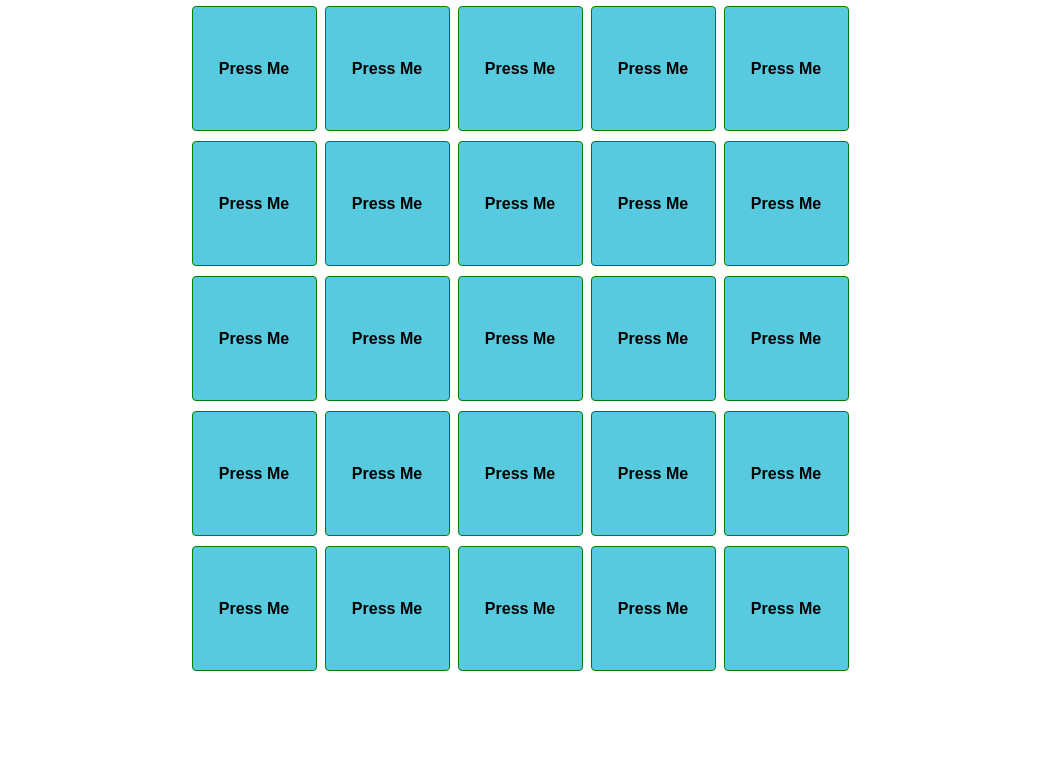
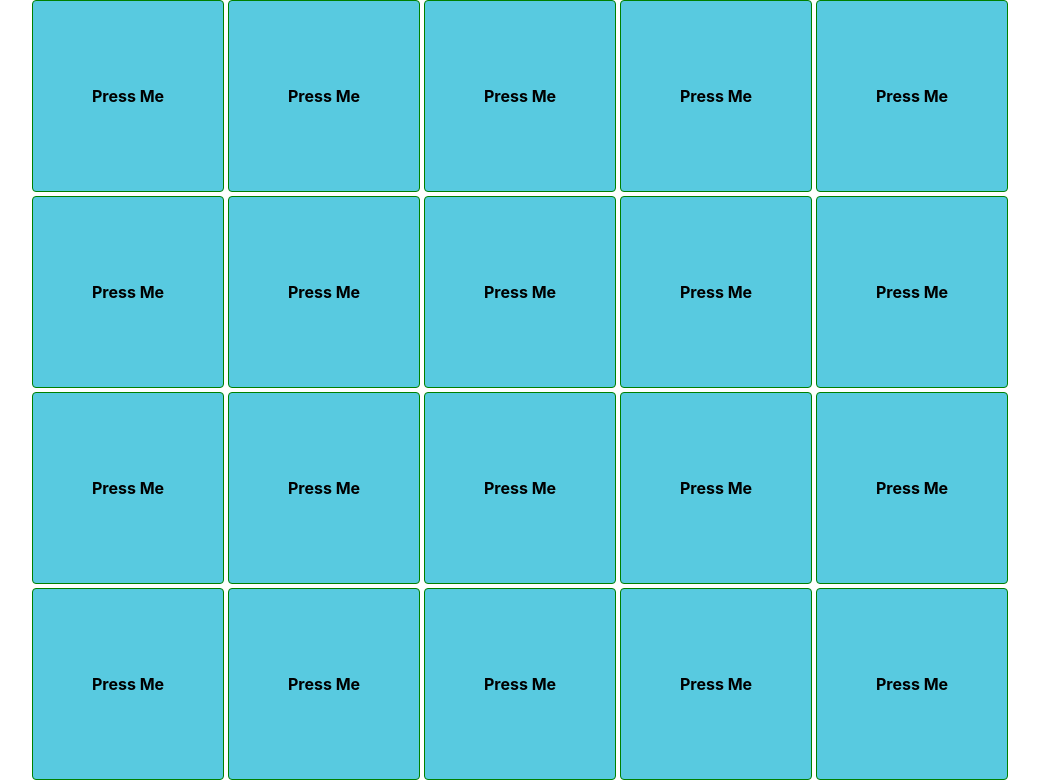
Before and after one commit to aBraveNewURL/Build_A_Bingo, a React (Create React App) app in the folder client/: page / in a window 1280 px wide. Shown: the top 782 px of the page, without its empty margins (120-1159 px from the left). Built offline with nearby package versions, Linux system fonts and the light colour scheme.

Commit message:
Rebuilt Bingo.js using Tailwind grid, added process.env variable to auth.js.

```diff
--- a/client/public/index.html
+++ b/client/public/index.html
@@ -25,6 +25,23 @@
       Learn how to configure a non-root public URL by running `npm run build`.
     -->
     <title>React App</title>
+    <script src="https://cdn.tailwindcss.com"></script>
+    <script>
+      tailwind.config = {
+        theme: {
+          fontSize: {
+            xs: "0.5rem",
+            sm: "0.75rem",
+            base: "1rem",
+          },
+          extend: {
+            colors: {
+              darkerBlue: "#328494",
+            },
+          },
+        },
+      };
+    </script>
   </head>
   <body>
     <noscript>You need to enable JavaScript to run this app.</noscript>
--- a/client/src/Bingo/Bingo.css
+++ b/client/src/Bingo/Bingo.css
@@ -3,20 +3,31 @@
     justify-content: center;
    }
 
-   table td {
+   /* added table tbody styling so table rows will wrap */
+/* table tbody {
+    display: flex;
+} */
+
+/* added tr styling to make individual squares wrap in columns */
+/* table tr {
+    display: flex;
+    flex-direction: column;
+} */
+
+   /* table td {
        border: 1px solid green;
        width: 125px;
        height: 125px;
-   }
+   } */
 
    button {
    border: 1px solid green;
-   width: 125px;
+   /* width: 125px;
    height: 125px;
    font-size: 16px;
-   padding: 7px 20px 7px 20px;
+   padding: 7px 20px 7px 20px; */
    background-color: #58CAE0;
-   margin: 4px;
+   /* margin: 4px; */
    cursor: pointer;
    border-radius: 4px;
    outline: none;
--- a/client/src/Bingo/Bingo.js
+++ b/client/src/Bingo/Bingo.js
@@ -3,49 +3,99 @@ import Button from './Button.jsx';
 
 // TODO: change cursor styling upon card hover
 
+// old code in case using a table is preferrable
+// let Game = () => {
+//     // game rules and mechanics go here
+//     return (
+//         <div className='container'>
+//             <table>
+//                 <tbody>
+//                     <tr>
+//                         <Button num={0} />
+//                         <Button num={1} />
+//                         <Button num={2} />
+//                         <Button num={3} />
+//                         <Button num={4} />
+//                     </tr>
+//                     <tr>
+//                         <Button num={5} />
+//                         <Button num={6} />
+//                         <Button num={7} />
+//                         <Button num={8} />
+//                         <Button num={9} />
+//                     </tr>
+//                     <tr>
+//                         <Button num={10} />
+//                         <Button num={11} />
+//                         <Button num={12} />
+//                         <Button num={13} />
+//                         <Button num={14} />
+//                     </tr>
+//                     <tr>
+//                         <Button num={15} />
+//                         <Button num={16} />
+//                         <Button num={17} />
+//                         <Button num={18} />
+//                         <Button num={19} />
+//                     </tr>
+//                     <tr>
+//                         <Button num={20} />
+//                         <Button num={21} />
+//                         <Button num={22} />
+//                         <Button num={23} />
+//                         <Button num={24} />
+//                     </tr>
+//                 </tbody>
+//             </table>
+//         </div>
+//     )
+
+// }
+
+const squareSize = "w-12 h-12 sm:w-24 sm:h-24 md:w-32 md:h-32 lg:w-40 lg:h-40 xl:w-48 xl:h-48"
+
 let Game = () => {
-    // game rules and mechanics go here
     return (
         <div className='container'>
-            <table>
-                <tbody>
-                    <tr>
-                        <Button num={0} />
-                        <Button num={1} />
-                        <Button num={2} />
-                        <Button num={3} />
-                        <Button num={4} />
-                    </tr>
-                    <tr>
-                        <Button num={5} />
-                        <Button num={6} />
-                        <Button num={7} />
-                        <Button num={8} />
-                        <Button num={9} />
-                    </tr>
-                    <tr>
-                        <Button num={10} />
-                        <Button num={11} />
-                        <Button num={12} />
-                        <Button num={13} />
-                        <Button num={14} />
-                    </tr>
-                    <tr>
-                        <Button num={15} />
-                        <Button num={16} />
-                        <Button num={17} />
-                        <Button num={18} />
-                        <Button num={19} />
-                    </tr>
-                    <tr>
-                        <Button num={20} />
-                        <Button num={21} />
-                        <Button num={22} />
-                        <Button num={23} />
-                        <Button num={24} />
-                    </tr>
-                </tbody>
-            </table>
+            <div className='grid grid-rows-5 gap-1'>
+
+                    <div className='grid grid-cols-5 gap-1'>
+                        <div className={squareSize}><Button num={0} /></div>
+                        <div className={squareSize}><Button num={1} /></div>
+                        <div className={squareSize}><Button num={2} /></div>
+                        <div className={squareSize}><Button num={3} /></div>
+                        <div className={squareSize}><Button num={4} /></div>
+                    </div>
+                    <div className='grid grid-cols-5 gap-1'>
+                        <div className={squareSize}><Button num={5} /></div>
+                        <div className={squareSize}><Button num={6} /></div>
+                        <div className={squareSize}><Button num={7} /></div>
+                        <div className={squareSize}><Button num={8} /></div>
+                        <div className={squareSize}><Button num={9} /></div>
+                    </div>
+                    <div className='grid grid-cols-5 gap-1'>
+                        <div className={squareSize}><Button num={10} /></div>
+                        <div className={squareSize}><Button num={11} /></div>
+                        <div className={squareSize}><Button num={12} /></div>
+                        <div className={squareSize}><Button num={13} /></div>
+                        <div className={squareSize}><Button num={14} /></div>
+                    </div>
+                    <div className='grid grid-cols-5 gap-1'>
+                        <div className={squareSize}><Button num={15} /></div>
+                        <div className={squareSize}><Button num={16} /></div>
+                        <div className={squareSize}><Button num={17} /></div>
+                        <div className={squareSize}><Button num={18} /></div>
+                        <div className={squareSize}><Button num={19} /></div>
+                    </div>
+                    <div className='grid grid-cols-5 gap-1'>
+                        <div className={squareSize}><Button num={20} /></div>
+                        <div className={squareSize}><Button num={21} /></div>
+                        <div className={squareSize}><Button num={22} /></div>
+                        <div className={squareSize}><Button num={23} /></div>
+                        <div className={squareSize}><Button num={24} /></div>
+                    </div>
+
+            </div>
         </div>
     )
 
--- a/client/src/Bingo/Button.jsx
+++ b/client/src/Bingo/Button.jsx
@@ -11,7 +11,8 @@ function Button () {
     let toggleClassCheck = btnState ? ' active' : '';
 
     return (
-        <button className={`btn${toggleClassCheck}`} onClick={handleClick}
+        // added a 'hover' Tailwind class
+        <button className={`btn${toggleClassCheck} hover:bg-darkerBlue min-w-full min-h-full text-xs sm:text-base`} onClick={handleClick}
         >Press Me</button>
     )
 };
```
Also changed, not shown: 1 other file (tests, documents, lock files or other folders).
